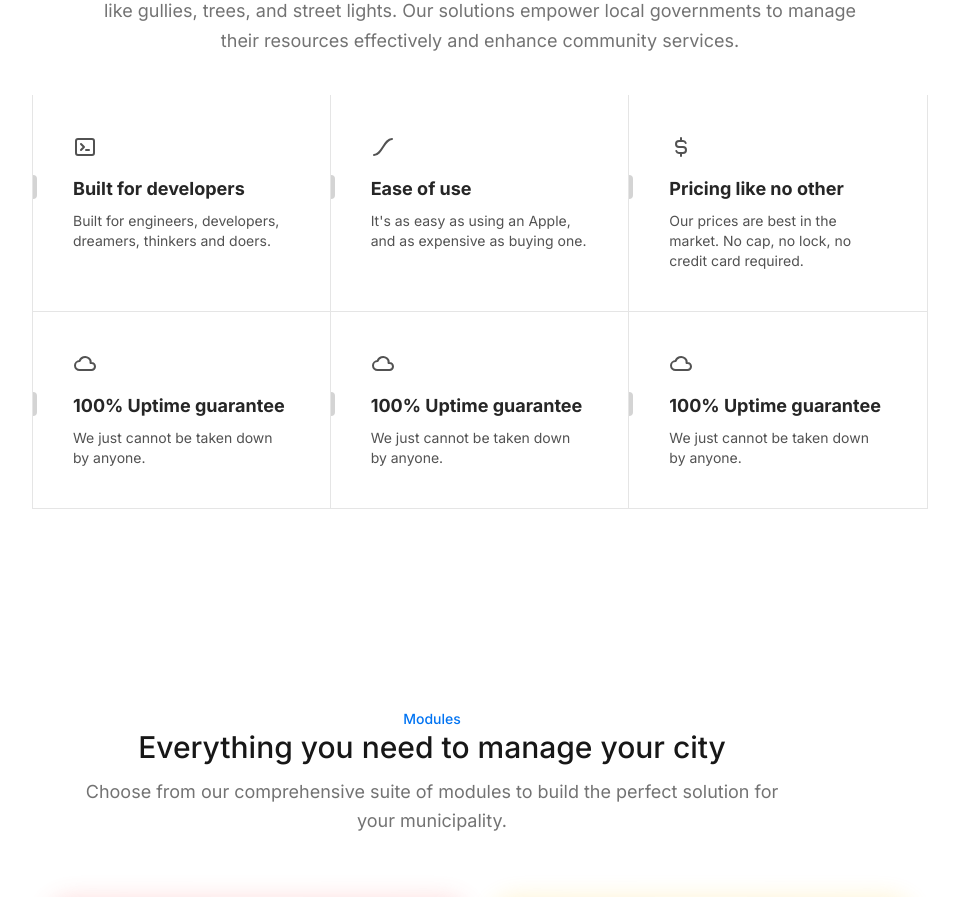
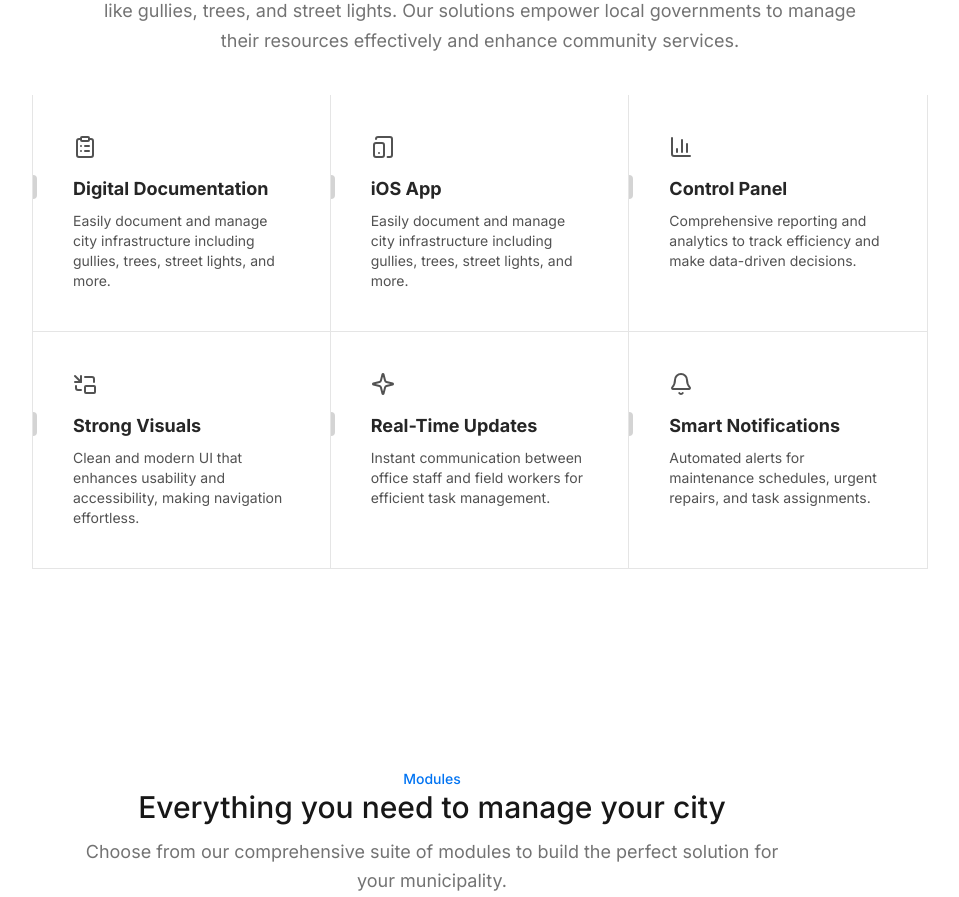
Before and after one commit to JustJakeCalifornia/gonzocity-website, a Next.js app: page /en in a window 1280 px wide. Shown: the part 2740-3637 px from the top of the page, without its empty margins (160-1119 px from the left). Built offline with nearby package versions, Linux system fonts and the light colour scheme; no server answers.

Commit message:
i18n'd features  section

```diff
--- a/components/layout/sections/features.tsx
+++ b/components/layout/sections/features.tsx
@@ -1,64 +1,65 @@
+import { FeatureGrid, FeatureItem } from "../grids/feature-grid"
 import {
-  IconCloud,
-  IconCurrencyDollar,
-  IconEaseInOut,
-  IconTerminal2,
-} from "@tabler/icons-react"
-import { FeatureGrid, FeatureItem } from "../grids/feature-grid"
+  BarChart3,
+  Bell,
+  ClipboardList,
+  PictureInPicture,
+  Sparkle,
+  TabletSmartphone,
+} from "lucide-react"
+import { useTranslations } from "next-intl"
+
+const FeaturesSection = () => {
+  const t = useTranslations("features")
 
   const items: FeatureItem[] = [
     {
-    title: "Built for developers",
-    description:
-      "Built for engineers, developers, dreamers, thinkers and doers.",
-    icon: <IconTerminal2 />,
+      title: t("items.item1.title"),
+      description: t("items.item1.description"),
+      icon: <ClipboardList />,
     },
     {
-    title: "Ease of use",
-    description:
-      "It's as easy as using an Apple, and as expensive as buying one.",
-    icon: <IconEaseInOut />,
+      title: t("items.item2.title"),
+      description: t("items.item2.description"),
+      icon: <TabletSmartphone />,
     },
     {
-    title: "Pricing like no other",
-    description:
-      "Our prices are best in the market. No cap, no lock, no credit card required.",
-    icon: <IconCurrencyDollar />,
+      title: t("items.item3.title"),
+      description: t("items.item3.description"),
+      icon: <BarChart3 />,
     },
     {
-    title: "100% Uptime guarantee",
-    description: "We just cannot be taken down by anyone.",
-    icon: <IconCloud />,
+      title: t("items.item4.title"),
+      description: t("items.item4.description"),
+      icon: <PictureInPicture />,
     },
     {
-    title: "100% Uptime guarantee",
-    description: "We just cannot be taken down by anyone.",
-    icon: <IconCloud />,
+      title: t("items.item5.title"),
+      description: t("items.item5.description"),
+      icon: <Sparkle />,
     },
     {
-    title: "100% Uptime guarantee",
-    description: "We just cannot be taken down by anyone.",
-    icon: <IconCloud />,
+      title: t("items.item6.title"),
+      description: t("items.item6.description"),
+      icon: <Bell />,
     },
   ]
 
-const FeaturesSection = () => {
   return (
     <section id="features" className="relative w-full py-20 overflow-hidden">
       <div className="container px-4 mx-auto">
         <div className="max-w-3xl mx-auto text-center">
-          {/* <h2 className="text-sm font-medium text-neutral-600">Features</h2> */}
-          <h2 className="text-sm font-medium text-brand">Features</h2>
+          {/* <h2 className="text-sm font-medium text-neutral-600">{t("sectionTitle")}</h2> */}
+          <h2 className="text-sm font-medium text-brand">
+            {t("sectionTitle")}
+          </h2>
 
           <h2 className="text-balance font-display text-3xl font-medium text-neutral-900 mb-3">
-            What Makes Us Different
+            {t("heading")}
           </h2>
 
           <p className="text-pretty text-lg text-neutral-500 leading-relaxed">
-            Transforming municipal efficiency by streamlining the documentation
-            of essential assets like gullies, trees, and street lights. Our
-            solutions empower local governments to manage their resources
-            effectively and enhance community services.
+            {t("description")}
           </p>
         </div>
       </div>
--- a/messages/de.json
+++ b/messages/de.json
@@ -86,38 +86,32 @@
     "sectionTitle": "Funktionen",
     "heading": "Was uns besonders macht",
     "description": "Transformation der kommunalen Effizienz durch Optimierung der Dokumentation wesentlicher Anlagen wie Abflüsse, Bäume und Straßenbeleuchtung. Unsere Lösungen ermöglichen Kommunen, ihre Ressourcen effektiv zu verwalten und Gemeindedienste zu verbessern.",
-    "items": [
-      {
-        "icon": "ClipboardList",
+    "items": {
+      "item1": {
         "title": "Digitale Dokumentation",
         "description": "Einfache Dokumentation und Verwaltung der städtischen Infrastruktur einschließlich Abflüsse, Bäume, Straßenbeleuchtung und mehr."
       },
-      {
-        "icon": "TabletSmartphone",
+      "item2": {
         "title": "iOS App",
         "description": "Einfache Dokumentation und Verwaltung der städtischen Infrastruktur einschließlich Abflüsse, Bäume, Straßenbeleuchtung und mehr."
       },
-      {
-        "icon": "BarChart3",
+      "item3": {
         "title": "Kontrollzentrum",
         "description": "Umfassende Berichterstattung und Analysen zur Verfolgung der Effizienz und für datengestützte Entscheidungen."
       },
-      {
-        "icon": "PictureInPicture",
+      "item4": {
         "title": "Klare Visualisierung",
         "description": "Übersichtliche und moderne Benutzeroberfläche, die die Bedienbarkeit und Zugänglichkeit verbessert und die Navigation erleichtert."
       },
-      {
-        "icon": "Sparkle",
+      "item5": {
         "title": "Echtzeit-Updates",
         "description": "Sofortige Kommunikation zwischen Büropersonal und Außendienstmitarbeitern für effizientes Aufgabenmanagement."
       },
-      {
-        "icon": "Bell",
+      "item6": {
         "title": "Intelligente Benachrichtigungen",
         "description": "Automatisierte Warnungen für Wartungspläne, dringende Reparaturen und Aufgabenzuweisungen."
       }
-    ]
+    }
   },
   "modules": {
     "sectionTitle": "Module",
--- a/messages/en.json
+++ b/messages/en.json
@@ -86,38 +86,32 @@
     "sectionTitle": "Features",
     "heading": "What Makes Us Different",
     "description": "Transforming municipal efficiency by streamlining the documentation of essential assets like gullies, trees, and street lights. Our solutions empower local governments to manage their resources effectively and enhance community services.",
-    "items": [
-      {
-        "icon": "ClipboardList",
+    "items": {
+      "item1": {
         "title": "Digital Documentation",
         "description": "Easily document and manage city infrastructure including gullies, trees, street lights, and more."
       },
-      {
-        "icon": "TabletSmartphone",
+      "item2": {
         "title": "iOS App",
         "description": "Easily document and manage city infrastructure including gullies, trees, street lights, and more."
       },
-      {
-        "icon": "BarChart3",
+      "item3": {
         "title": "Control Panel",
         "description": "Comprehensive reporting and analytics to track efficiency and make data-driven decisions."
       },
-      {
-        "icon": "PictureInPicture",
+      "item4": {
         "title": "Strong Visuals",
         "description": "Clean and modern UI that enhances usability and accessibility, making navigation effortless."
       },
-      {
-        "icon": "Sparkle",
+      "item5": {
         "title": "Real-Time Updates",
         "description": "Instant communication between office staff and field workers for efficient task management."
       },
-      {
-        "icon": "Bell",
+      "item6": {
         "title": "Smart Notifications",
         "description": "Automated alerts for maintenance schedules, urgent repairs, and task assignments."
       }
-    ]
+    }
   },
   "modules": {
     "sectionTitle": "Modules",
```
Lines whose indentation alone changed are shown as unchanged.
